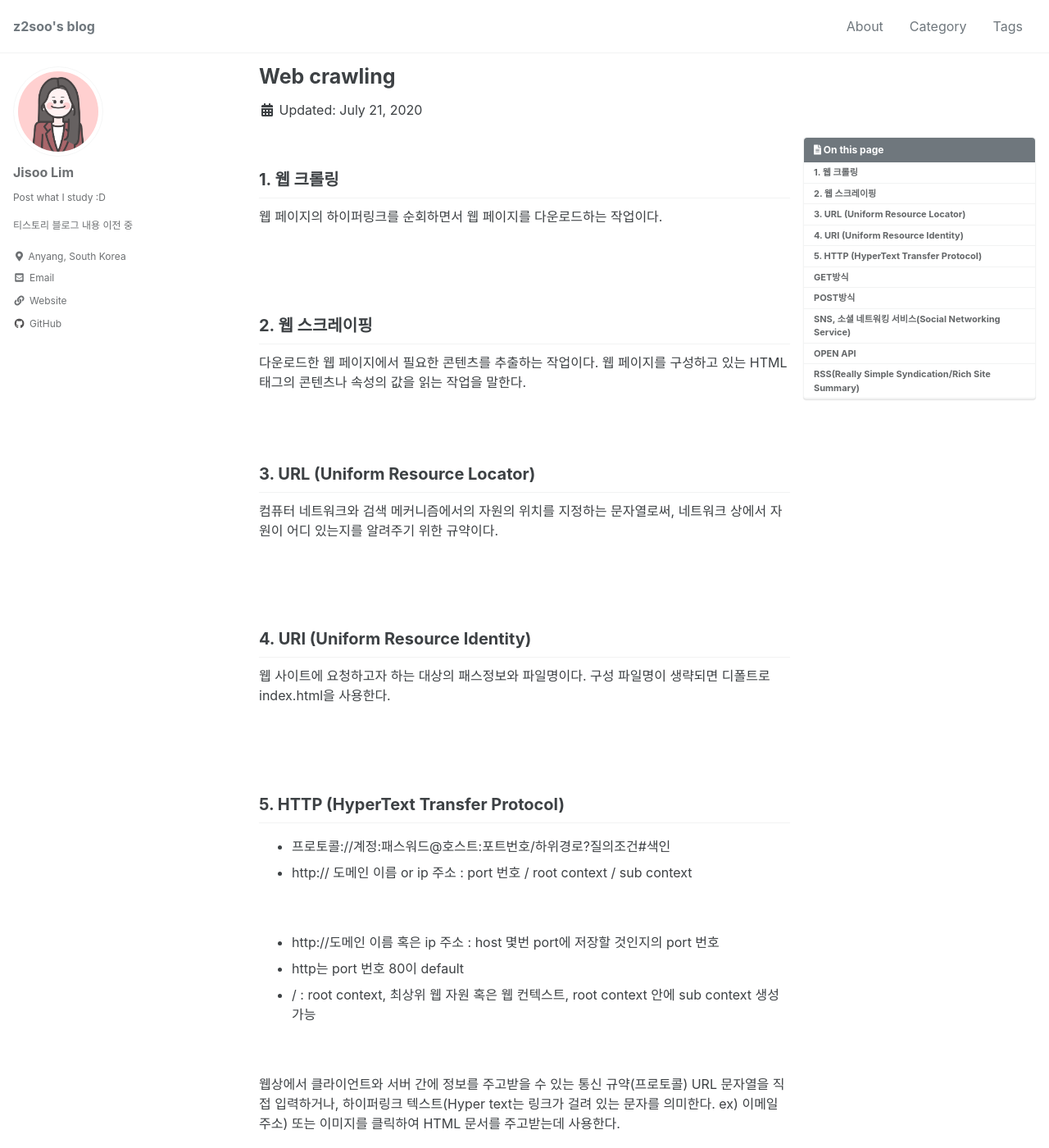
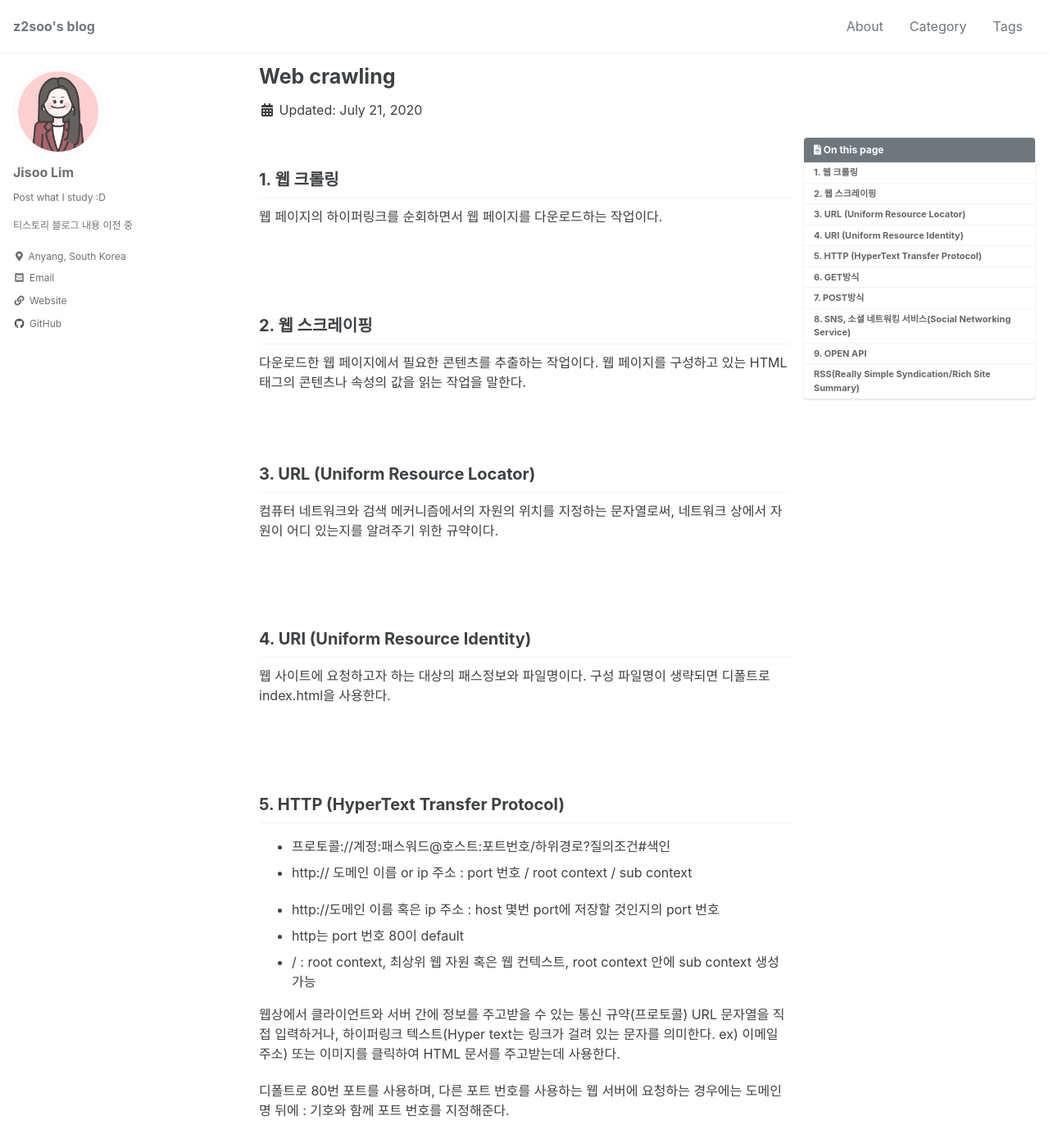
Before and after one commit to z2soo/z2soo.github.io, a Jekyll site: the page built from _posts/2020-07-21-Web-crawling-용어-수정중.md, in a window 1280 px wide and 1400 px high. Shown: the whole window at 82% size. Built offline with Jekyll 4.4.1, drawn with Linux system fonts in a browser that asks for light colours; cached includes are drawn as plain includes; some of the changed text lies outside the part shown.

Commit message:
git blog edit post

```diff
--- a/_posts/2020-07-21-Web-crawling-용어-수정중.md
+++ b/_posts/2020-07-21-Web-crawling-용어-수정중.md
@@ -35,145 +35,37 @@ toc: true
 ## 5. HTTP (HyperText Transfer Protocol)
 
 - 프로토콜://계정:패스워드@호스트:포트번호/하위경로?질의조건#색인
-- http:// 도메인 이름 or ip 주소 : port 번호 / root context / sub context
-
-
-
-
-
-
-
-
-
-‌
+- http:// 도메인 이름 or ip 주소 : port 번호 / root context / sub context<br>
 
 - http://도메인 이름 혹은 ip 주소 : host 몇번 port에 저장할 것인지의 port 번호
 - http는 port 번호 80이 default
-- / : root context, 최상위 웹 자원 혹은 웹 컨텍스트, root context 안에 sub context 생성 가능
-
-
-
-
-
-
-
-‌
+- / : root context, 최상위 웹 자원 혹은 웹 컨텍스트, root context 안에 sub context 생성 가능<br>
 
 웹상에서 클라이언트와 서버 간에 정보를 주고받을 수 있는 통신 규약(프로토콜) URL 문자열을 직접 입력하거나, 하이퍼링크 텍스트(Hyper text는 링크가 걸려 있는 문자를 의미한다. ex) 이메일 주소) 또는 이미지를 클릭하여 HTML 문서를 주고받는데 사용한다.
 
-
-
-
-
-
-
-‌
-
 디폴트로 80번 포트를 사용하며, 다른 포트 번호를 사용하는 웹 서버에 요청하는 경우에는 도메인명 뒤에 : 기호와 함께 포트 번호를 지정해준다.
 
+<br><br>
 
-
-
-
-
-
-
-
-
-
-
-
-‌
-
-## GET방식
-
-
-
-
-
-
-
-‌
+## 6. GET방식
 
 아이디나 패스워드를 그대로 보내면 보안에 취약하기 때문에, 웹 자원을 가져오기 위해 설계된 방식이다. 브라우저에서 직접 요청하려는 페이지의 URL 문자열을 입력하여 요청 하이퍼링크가 설정된 텍스트나 이미지를 클릭하여 요청한다. Query 문자열 없는 요청과 Query 문자열을 추가한 요청 모두 가능하며, Query 문자열을 추가한 경우 URL 문자열 뒤에 query가 추가되어 전달된다.
 
+<br><br>
 
-
-
-
-
-
-##
-
-
-
-
-
-
-
-‌
-
-## POST방식
-
-
-
-
-
-
-
-‌
+## 7. POST방식
 
 Query 문자열을 추가한 요청만 가능하다. Query 문자열이 요청 바디에 따로 담겨서 전달되므로 요청 URL 문자열에서는 볼 수 없다.
 
+<br><br>
 
-
-
-
-
-
-
-
-
-
-
-
-‌
-
-## SNS, 소셜 네트워킹 서비스(Social Networking Service)
-
-
-
-
-
-
-
-‌
+## 8. SNS, 소셜 네트워킹 서비스(Social Networking Service)
 
 사용자 간의 자유로운 의사소통과 정보 공유, 인맥 확대 등을 통해 사회적 관계를 생성하고 강화해주는 온라인 플랫폼이다. 최근 스마트폰 이용자의 증가와 무선인터넷 서비스의 확장과 더불어 SNS의 이용자 또한 급증하고 있다.
 
+<br><br>
 
-
-
-
-
-
-
-
-
-
-
-
-‌
-
-## OPEN API
-
-
-
-
-
-
-
-‌
+## 9. OPEN API
 
 인터넷 이용자가 웹 검색 결과 및 사용자 화면 등을 제공받는데 그치지 않고 직접 응용 프로그램과 서비스를 개발할 수 있도록 공개된 개발자를 위한 인터페이스이다. 대부분의 SNS 사이트들은 개발자로 등록하고 인증키를 받아 제공되는 API 사용한다.
 
```
